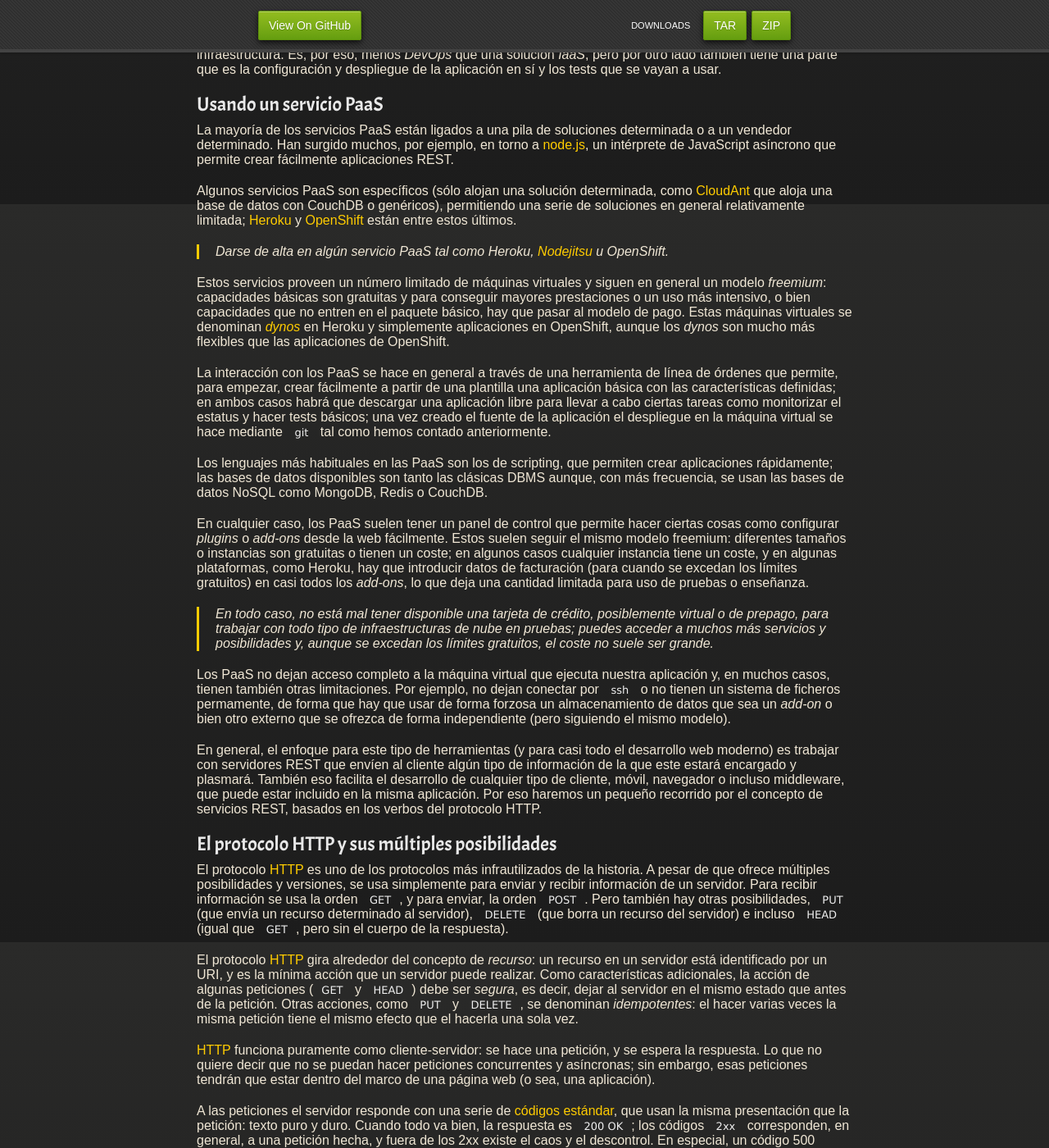
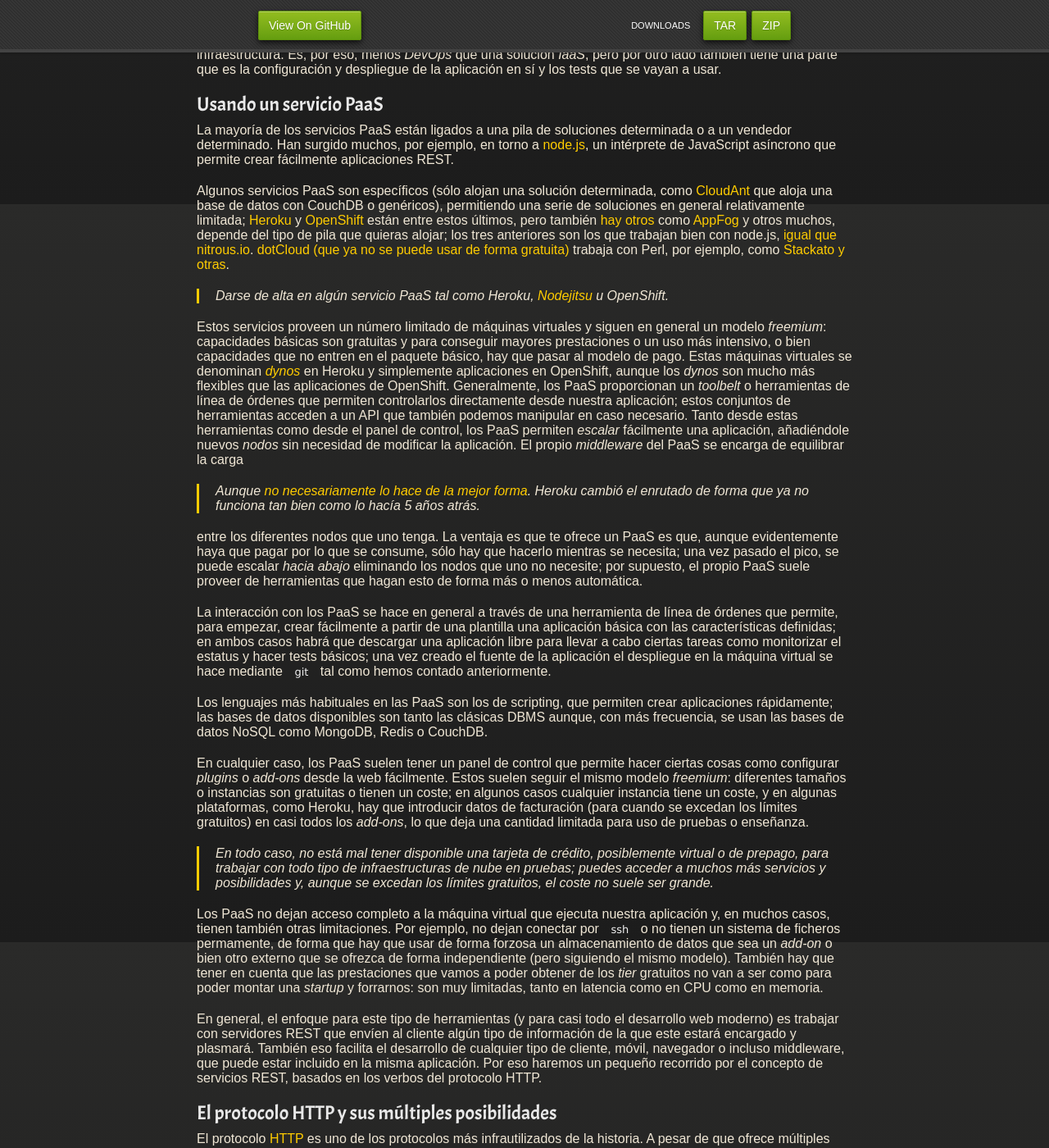
Before and after one commit to JJ/trabajando-con-paas, a Jekyll site: the page built from index.md, in a window 1280 px wide and 1400 px high, scrolled down 651 px. Shown: the whole window at 82% size. Built offline with Jekyll 4.4.1, drawn with Linux system fonts in a browser that asks for light colours; nearby versions of some CDN libraries; some web fonts are replaced.

Commit message:
Sync gh-pages with master

```diff
--- a/index.md
+++ b/index.md
@@ -51,7 +51,14 @@
 determinada, como [CloudAnt](https://cloudant.com/) que aloja una base
 de datos con CouchDB o genéricos), permitiendo una serie de soluciones
 en general relativamente limitada; [Heroku](http://www.heroku.com) y
-[OpenShift](http://www.openshift.com) están entre estos últimos.
+[OpenShift](http://www.openshift.com) están entre estos últimos, pero
+también [hay otros](http://ocdevel.com/blog/nodejs-paas-comparison)
+como [AppFog](https://www.appfog.com/product/) y otros muchos, depende
+del tipo de pila que quieras alojar; los tres anteriores son los que
+trabajan bien con
+node.js, [igual que nitrous.io](http://blog.blakepatches.me/blog/2013/11/04/comparison-of-node-dot-js-hosting/). [dotCloud (que ya no se puede usar de forma gratuita)](https://docs.dotcloud.com/services/perl/)
+trabaja con Perl, por ejemplo, como
+[Stackato y otras](http://showmetheco.de/articles/2011/8/three-perl-cloud-hosting-platforms.html).
 
 > Darse de alta en algún servicio PaaS tal como Heroku, [Nodejitsu](https://www.nodejitsu.com/) u OpenShift.
 
@@ -62,7 +69,27 @@
 que pasar al modelo de pago. Estas máquinas virtuales se denominan
 [*dynos*](https://devcenter.heroku.com/articles/dynos) en Heroku y
 simplemente aplicaciones en OpenShift, aunque los *dynos* son mucho
-más flexibles que las aplicaciones de OpenShift.
+más flexibles que las aplicaciones de OpenShift. Generalmente, los
+PaaS proporcionan un *toolbelt* o herramientas de línea de órdenes que
+permiten controlarlos directamente desde nuestra aplicación; estos
+conjuntos de herramientas acceden a un API que también podemos
+manipular en caso necesario. Tanto desde estas herramientas como desde
+el panel de control, los PaaS permiten *escalar* fácilmente una
+aplicación, añadiéndole nuevos *nodos* sin necesidad de modificar la
+aplicación. El propio *middleware* del PaaS se encarga de equilibrar
+la carga
+
+> Aunque
+> [no necesariamente lo hace de la mejor forma](http://genius.com/James-somers-herokus-ugly-secret-annotated). Heroku
+> cambió el enrutado de forma que ya no funciona tan bien como lo
+> hacía 5 años atrás.
+
+entre los diferentes nodos que uno tenga. La ventaja es que te ofrece
+un PaaS es que, aunque evidentemente haya que pagar por lo que se
+consume, sólo hay que hacerlo mientras se necesita; una vez pasado el
+pico, se puede escalar *hacia abajo* eliminando los nodos que uno no
+necesite; por supuesto, el propio PaaS suele proveer de herramientas
+que hagan esto de forma más o menos automática.
 
 La interacción con los PaaS se hace en general a través de una
 herramienta de línea de órdenes que permite, para empezar, crear
@@ -80,7 +107,7 @@
 
 En cualquier caso, los PaaS suelen tener un panel de control que
 permite hacer ciertas cosas como configurar *plugins* o *add-ons*
-desde la web fácilmente. Estos suelen seguir el mismo modelo freemium:
+desde la web fácilmente. Estos suelen seguir el mismo modelo *freemium*:
 diferentes tamaños o instancias son gratuitas o tienen un coste; en
 algunos casos cualquier instancia tiene un coste, y en algunas
 plataformas, como Heroku, hay que introducir datos de facturación
@@ -100,7 +127,10 @@
 sistema de ficheros permamente, de forma que hay que usar de forma
 forzosa un almacenamiento de datos que sea un *add-on* o bien otro
 externo que se ofrezca de forma independiente (pero siguiendo el mismo
-modelo).
+modelo). También hay que tener en cuenta que las prestaciones que
+vamos a poder obtener de los *tier* gratuitos no van a ser como para
+poder montar una *startup* y forrarnos: son muy limitadas, tanto en
+latencia como en CPU como en memoria.
 
 En general, el enfoque para este tipo de herramientas (y para casi
 todo el desarrollo web moderno) es trabajar con servidores REST que
```
Also changed, not shown: README.md.
